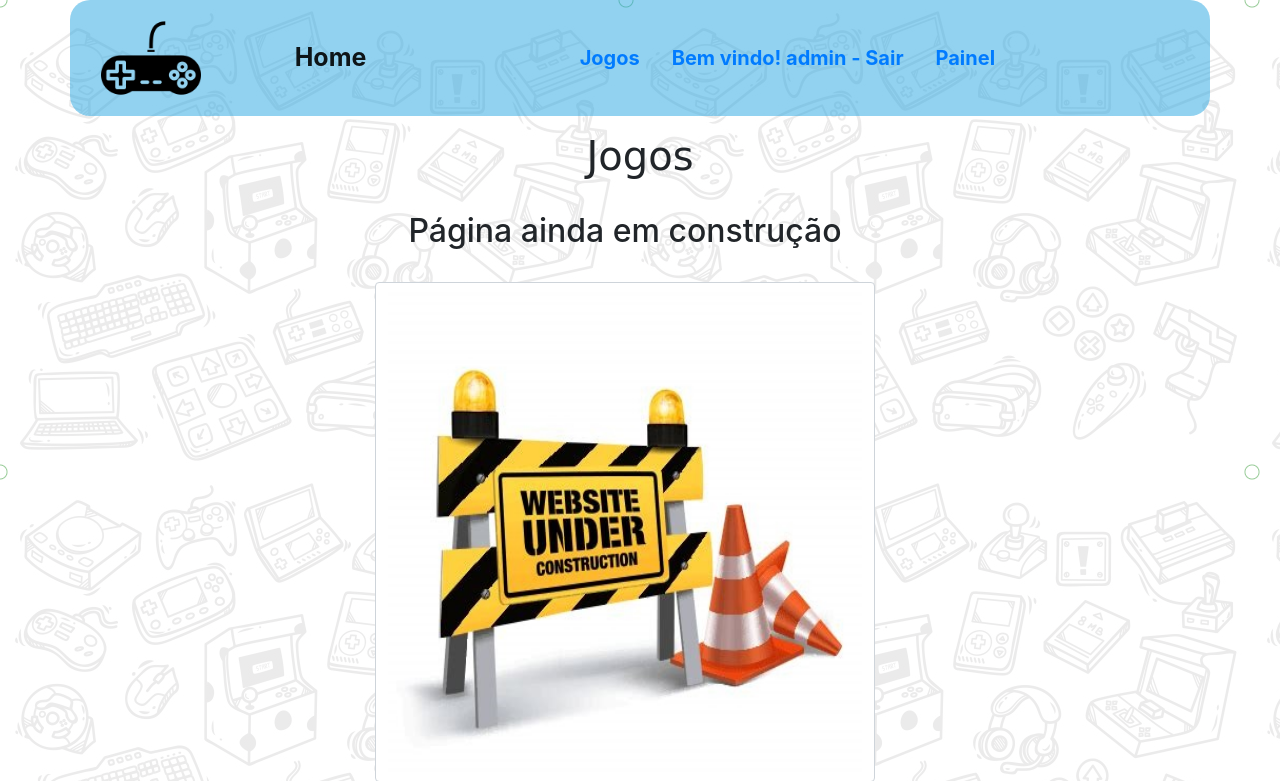
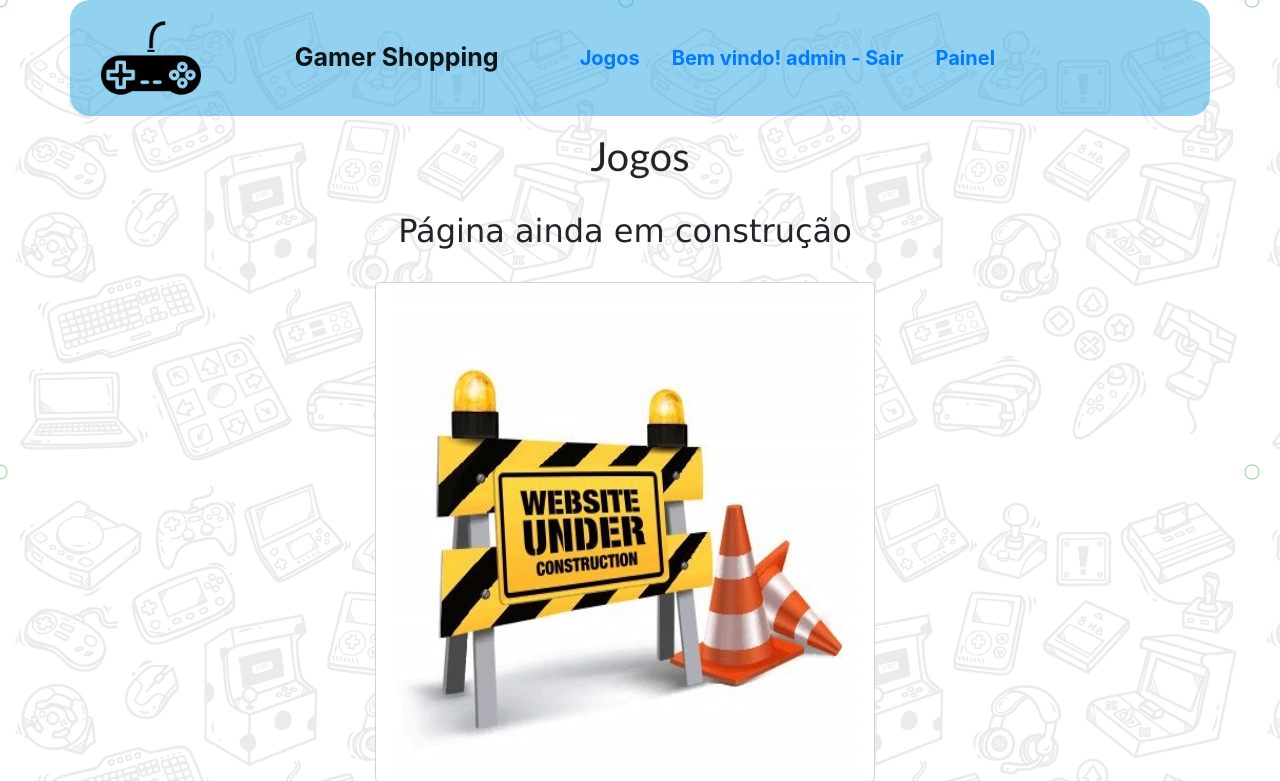
Before and after one commit to emerson-cs-santos/TSI-PI_2-2019, a PHP site: page /Jogos.php in a window 1280 px wide. Shown: the top 781 px of the page. Run offline with PHP 8.4, Linux system fonts and the light colour scheme; the visitor is signed in with stand-in values (Sample User, id 1).

Commit message:
Melhoria fontes
Criado classe para H1 e H2.
Tirado o Comic Sans =/

Título do site no navbar alterado para o nome do site.

```diff
--- a/CSS/Geral.css
+++ b/CSS/Geral.css
@@ -12,6 +12,17 @@ body
     font-size: 20px;
     font-weight: bold;
 }
+
+.H1_titulo
+{
+    font-family: "Trebuchet MS", Helvetica, sans-serif;
+}
+
+.H2_titulo
+{
+    font-family: Verdana, Geneva, sans-serif;
+}
+
 
 /*Index*/
 
@@ -95,7 +106,7 @@ body
 }
 
 
-/* CAdastro de produtos, campo de descrição */
+/* Cadastro de produtos, campo de descrição */
 #produtos_digitar_descri
 {
     height: 150px;
--- a/Index.php
+++ b/Index.php
@@ -2,7 +2,7 @@
     session_start();
     include('cabecalho.php');
 ?>
-                    <h1 class="text-center mt-3" style="font-family: Comic Sans MS , cursive, sans-serif;">Gamer Shopping</h1>
+                    <h1 class="text-center H1_titulo mt-3">Gamer Shopping</h1>
                 </div>
             </header>
 
--- a/Jogos.php
+++ b/Jogos.php
@@ -2,7 +2,7 @@
     include('PHP/sessao.php');
     include('cabecalho.php');
 ?>
-                    <h1 class="text-center mt-3 col-12" style="font-family: Comic Sans MS , cursive, sans-serif;">Jogos</h1>
+                    <h1 class="text-center H1_titulo mt-3 col-12">Jogos</h1>
 
                 </div>
             </header>
@@ -12,7 +12,7 @@
                     <div class='row col-12'>
 
                         <div class='text-center col-12 mt-4'>
-                            <h2>Página ainda em construção</h2>
+                            <h2 class='H2_titulo'>Página ainda em construção</h2>
                         </div>
 
                         <div class='col-12 col-sm-12 col-md12 col-lg-12 col-xl-12 mt-4'>
--- a/Login.php
+++ b/Login.php
@@ -11,7 +11,7 @@
     include('cabecalho.php');
 ?>
 
-                <h1 id='h1' class="text-center" style="font-family: Comic Sans MS , cursive, sans-serif; color:#ffffff;">Acesso restrito</h1>
+                <h1 id='h1' class="text-center H1_titulo">Acesso restrito</h1>
             </div>
         </header>
 
@@ -22,7 +22,7 @@
 
                     <form id="formContent" class='formatarform'>
 
-                        <h2>Login Gamer</h2>
+                        <h2 class='H2_titulo'>Login Gamer</h2>
 
                         <!-- LOGIN -->
                         <div>
--- a/Painel.php
+++ b/Painel.php
@@ -2,7 +2,7 @@
     include('PHP/sessao.php');
     include('cabecalho.php');
 ?>
-                    <h1 class="text-center mt-3" style="font-family: Comic Sans MS , cursive, sans-serif;">Painel de controle</h1>
+                    <h1 class="text-center H1_titulo mt-3">Painel de controle</h1>
                 </div>
             </header>
 
--- a/Produtos.php
+++ b/Produtos.php
@@ -2,7 +2,7 @@
     include('PHP/sessao.php');
     include('cabecalho.php');
 ?>
-                    <h1 class="text-center mt-3" style="font-family: Comic Sans MS , cursive, sans-serif;">Produtos</h1>
+                    <h1 class="text-center H1_titulo mt-3">Produtos</h1>
                 </div>
             </header>
 
--- a/Produtos_digitar.php
+++ b/Produtos_digitar.php
@@ -60,7 +60,7 @@ if($imagem == '')
 <?php
     include('cabecalho.php');
 ?>
-                    <h1 class="text-center mt-3" style="font-family: Comic Sans MS , cursive, sans-serif;">Produtos - <?php echo $acao; ?></h1>
+                    <h1 class="text-center H1_titulo mt-3">Produtos - <?php echo $acao; ?></h1>
                 </div>
             </header>
 
--- a/Usuarios.php
+++ b/Usuarios.php
@@ -3,7 +3,7 @@
     include('cabecalho.php');
 ?>
 
-                    <h1 class="text-center mt-3" style="font-family: Comic Sans MS , cursive, sans-serif;">Controle de usuários</h1>
+                    <h1 class="text-center H1_titulo mt-3">Controle de usuários</h1>
                 </div>
             </header>
 
--- a/Usuarios_digitar.php
+++ b/Usuarios_digitar.php
@@ -43,7 +43,7 @@ else
 <?php
     include('cabecalho.php');
 ?>
-                    <h1 id='titulo' class="text-center mt-3" style="font-family: Comic Sans MS , cursive, sans-serif;">Usuários - <?php echo $acao; ?> </h1>
+                    <h1 id='titulo' class="text-center H1_titulo mt-3">Usuários - <?php echo $acao; ?> </h1>
                 </div>
             </header>
 
--- a/cabecalho.php
+++ b/cabecalho.php
@@ -50,7 +50,7 @@
 
                     <a class="nav_link col-2" href='Index.php'><img src='Imagens/controle.png' alt='Logo do site' style='height:100px; width:100px;'></a>
 
-                    <a class='navbar-brand p-4 col-3' href='Index.php' style='font-size: 25px;'>Home</a>
+                    <a class='navbar-brand p-4 col-3' href='Index.php' style='font-size: 25px;'>Gamer Shopping</a>
 
                     <button class='navbar-toggler' type='button' data-toggle='collapse' data-target='#navbarSupportedContent' aria-controls='navbarSupportedContent' aria-expanded='false' aria-label='Toggle navigation'>
                         <span class='navbar-toggler-icon'></span>
--- a/show_produtos.php
+++ b/show_produtos.php
@@ -33,7 +33,7 @@ if ($imagem == '') {
 
 ?>
 
-<h1 class="text-center mt-3" style="font-family: Comic Sans MS , cursive, sans-serif;"> <?php echo $nome; ?> </h1>
+<h1 class="text-center H1_titulo mt-3"> <?php echo $nome; ?> </h1>
 </div>
 </header>
 
@@ -49,7 +49,7 @@ if ($imagem == '') {
 
                 <div class="section_descricao col-lg-6 col-sm-12 col-md-5 mt-5">
 
-                    <h2 class="h2_show">Informações</h2>
+                    <h2 class="h2_show H2_titulo">Informações</h2>
 
                     <div class="span_info_produto">
 
```
